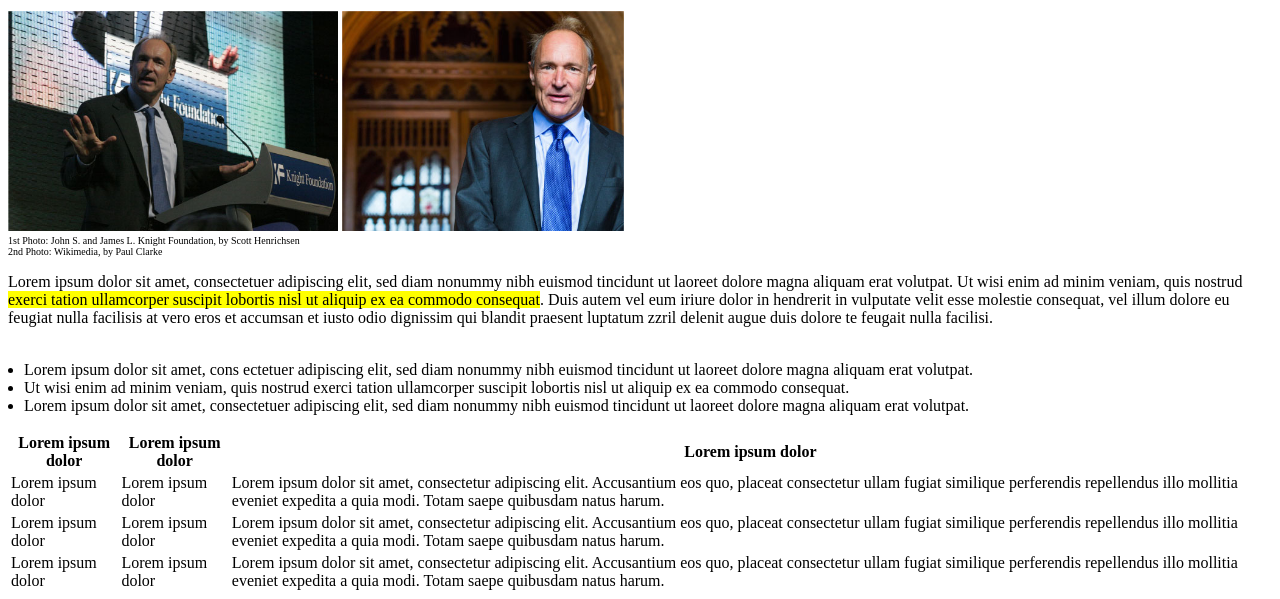
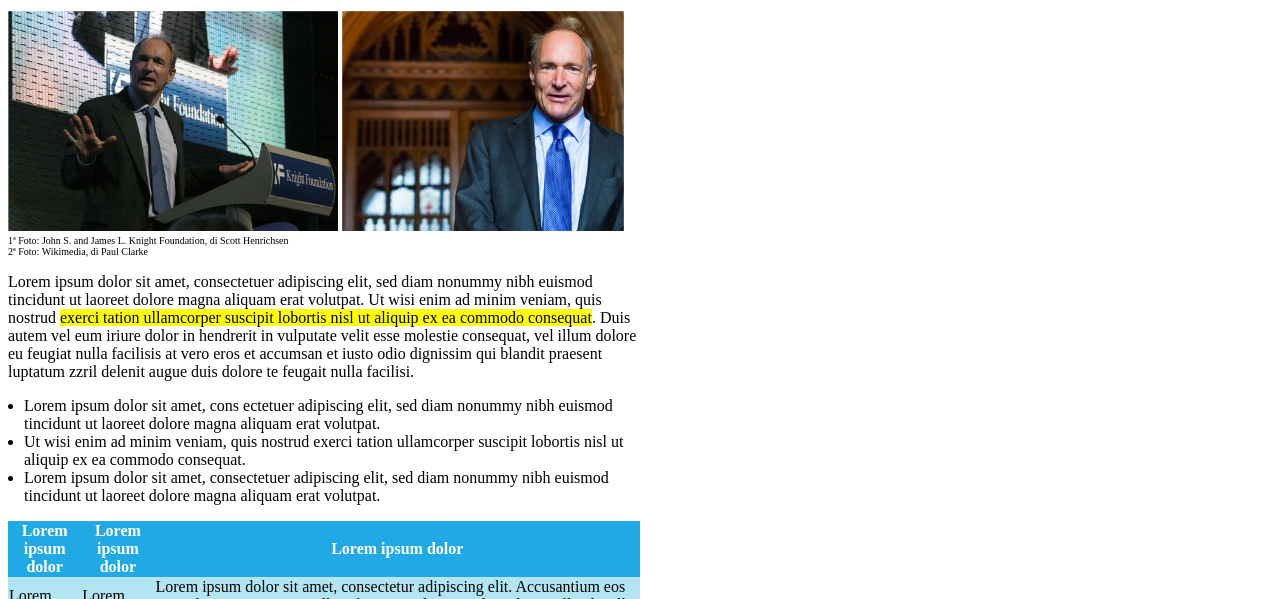
Before and after one commit to Gianluca-Loddo/html-css-booleaner, a plain HTML site: page index.html in a window 1280 px wide. Shown: the part 201-800 px from the top of the page. Drawn offline with Linux system fonts and the light colour scheme.

Commit message:
fix errori in tabella

```diff
--- a/css/style.css
+++ b/css/style.css
@@ -64,10 +64,22 @@ ul {
    ... non ha più spazio per essere visualizzato!*/
 }
 
+table {
+    border-collapse: collapse;
+    /*per evitare che le celle della tabella abbiano uno spazio tra di loro*/
+}
+
+
 .head_table{
-
+    background-color: #20a9e5;
+    /*imposto il colore di sfondo della tabella*/
+    color: white;
+    /*imposto il colore del testo della tabella*/
+    font-weight: bold;
+    /*imposto il grassetto del testo della tabella*/
 }
 
 .riga_azzurra {
-
+    background-color: #b1e5f2;
+    /*imposto il colore di sfondo della riga azzurra*/
 }
--- a/index.html
+++ b/index.html
@@ -33,13 +33,14 @@
                 <img src="./img/tim-2.jpg" alt="Tim Berners-Lee 2">
                 <div id="didascalia-immagini">
                     <!--inserendo un DIV essendo di tipo blocco le didascalie vanno a capo e posso impostare lo stile su CSS-->
-                    1st Photo: John S. and James L. Knight Foundation, by Scott Henrichsen
+                    1ª Foto: John S. and James L. Knight Foundation, di Scott Henrichsen
                     <br>
-                    2nd Photo: Wikimedia, by Paul Clarke
+                    2ª Foto: Wikimedia, di Paul Clarke
                 </div>
             </div>
         </section>
-        <article>
+        <article style="width: 50%;">
+            <!-- Sto creando la sezione ARTICOLO con testo e immagini e ho impostato la larghezza al 50% rispetto al contenitore BODY inserendo una proprietà CSS direttamente nel foglio html-->
             <p>
                 Lorem ipsum dolor sit amet, consectetuer adipiscing elit, sed diam nonummy nibh euismod tincidunt ut
                 laoreet dolore magna aliquam erat volutpat. Ut wisi enim ad minim veniam, quis nostrud
@@ -50,7 +51,6 @@
                 luptatum zzril delenit augue duis dolore te feugait nulla facilisi.
             </p>
             <ul>
-                <br>
                 <li>Lorem ipsum dolor sit amet, cons ectetuer adipiscing elit, sed diam nonummy nibh euismod tincidunt
                     ut laoreet dolore magna aliquam erat volutpat.</li>
                 <li>Ut wisi enim ad minim veniam, quis nostrud exerci tation ullamcorper suscipit lobortis nisl ut
@@ -61,9 +61,11 @@
 
             <table>
                 <thead class="head_table">
-                    <th>Lorem ipsum dolor</th>
-                    <th>Lorem ipsum dolor</th>
-                    <th>Lorem ipsum dolor</th>
+                    <tr>
+                        <th>Lorem ipsum dolor</th>
+                        <th>Lorem ipsum dolor</th>
+                        <th>Lorem ipsum dolor</th>
+                    </tr>
                 </thead>
                 <tbody>
                     <tr class="riga_azzurra">
```
